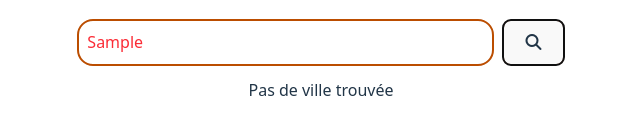
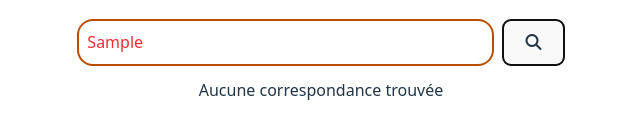
Before and after one commit to tsifcarnage/weatherVue, a Vue app: page / in a window 1280 px wide. Both pictures are taken after typing "Sample" into the empty fields and a click on the button 852 px from the left and 428 px from the top of the page. Shown: the part 386-524 px from the top of the page, without its empty margins (319-959 px from the left). Built offline with nearby package versions, Linux system fonts and the light colour scheme; no server answers.

Commit message:
Update WeatherResult.vue

```diff
--- a/src/components/WeatherResult.vue
+++ b/src/components/WeatherResult.vue
@@ -10,7 +10,7 @@ export default {
 <template>
   <div>
     <!-- Message d'erreur -->
-    <p v-if="error" class="py-3">Pas de ville trouvée</p>
+    <p v-if="error" class="py-3">Aucune correspondance trouvée</p>
 
     <!-- Aucune recherche encore -->
     <p v-else-if="!weather" class="py-3">
```
